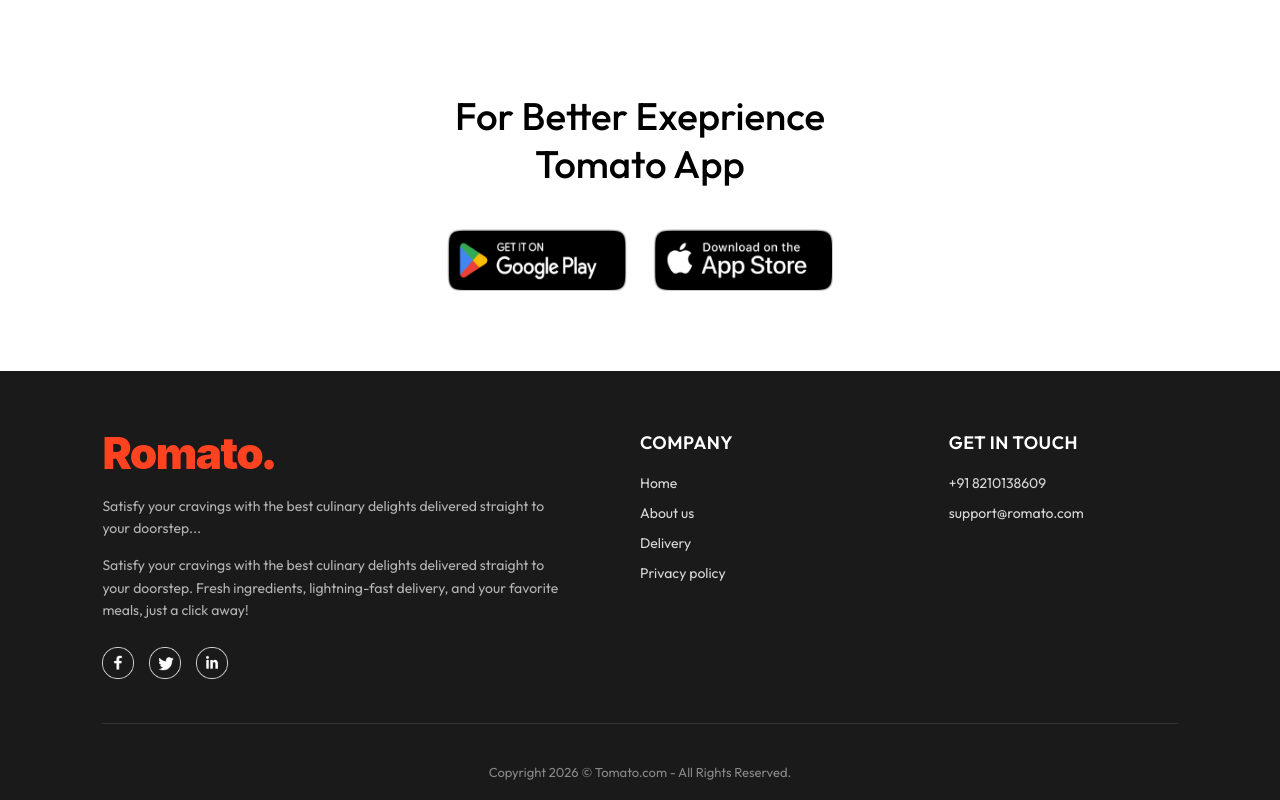
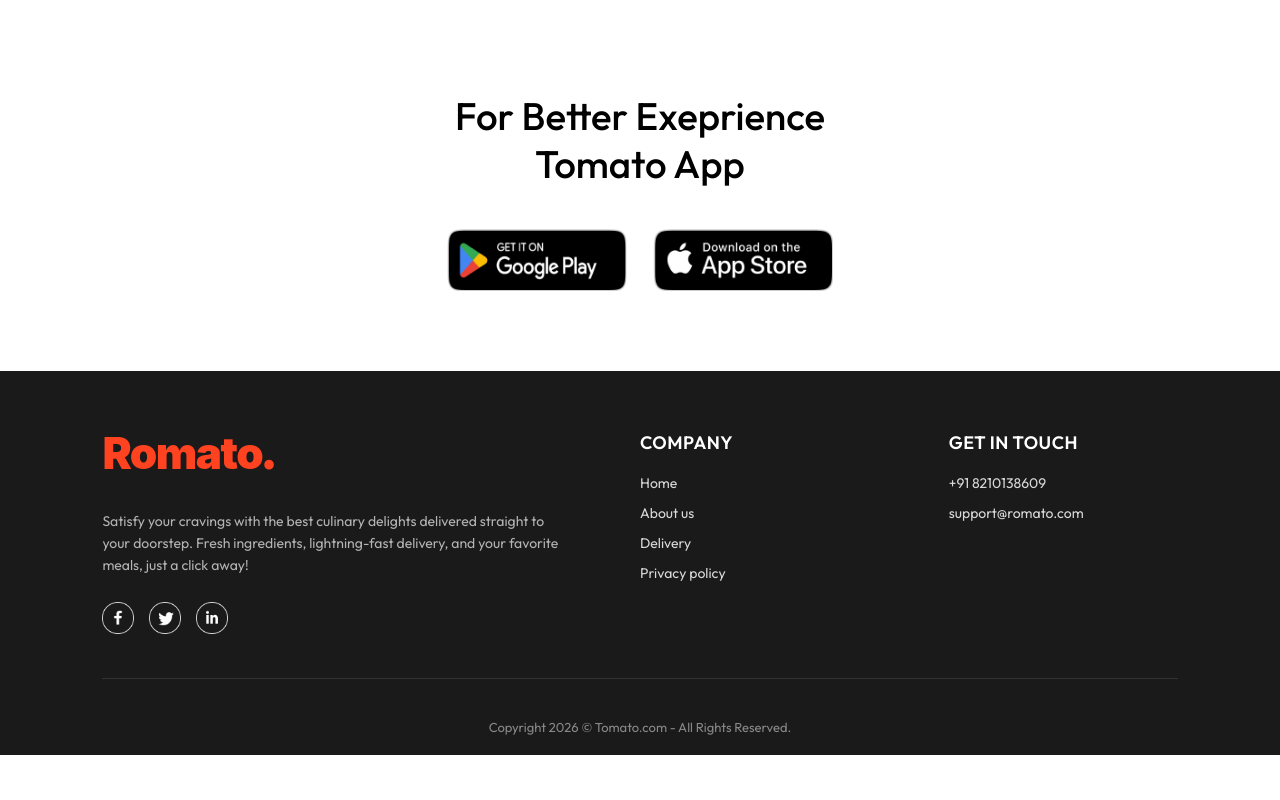
Before and after one commit to itsrkdev/Romato, a React (Vite) app in the folder Frontend/: page / in a window 1280 px wide. Shown: the part 968-1768 px from the top of the page. After the commit the page ends 1723 px from the top, so only its background shows below. Built offline with nearby package versions, Linux system fonts and the light colour scheme; no server answers.

Commit message:
Update Footer.jsx

```diff
--- a/Frontend/src/componants/Footer/Footer.jsx
+++ b/Frontend/src/componants/Footer/Footer.jsx
@@ -16,8 +16,6 @@
                 <div className="footer-content-left">
                     {/* <img src={assets.logo} alt="Tomato Logo" /> */}
 
-                    <div className="footer-left-content">
-  {/* 👇 Purani image tag hata kar ye lga do */}
                     <div className="footer-logo" style={{ marginBottom: '20px', textAlign: 'left' }}>
                   <span style={{
                 fontFamily: '"Poppins", "Inter", "Segoe UI", sans-serif',
@@ -31,11 +29,6 @@
                Romato<span style={{ color: '#ff4321' }}>.</span>
              </span>
             </div>
-
-  {/* Aapka baaki ka description aur social icons niche waise hi rahenge */}
-  <p>Satisfy your cravings with the best culinary delights delivered straight to your doorstep...</p>
-</div>
-
 
 
                     <p>
```
Lines whose indentation alone changed are shown as unchanged.
